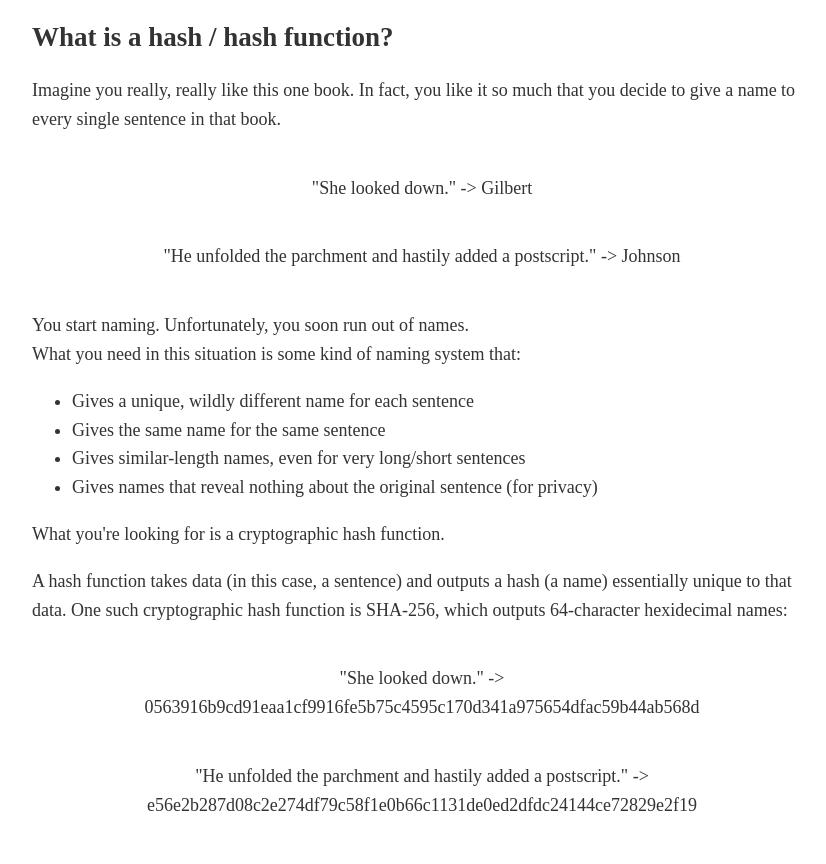
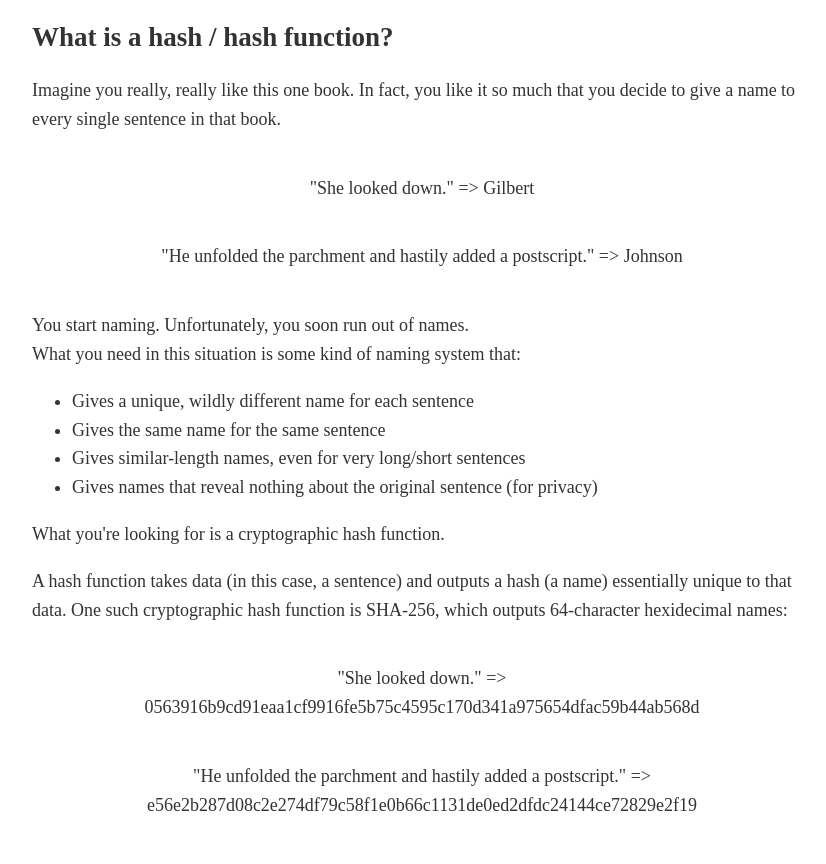
Before and after one commit to KevinTheShoe/hash-length-extension-demo, a plain HTML site: page index.html in a window 1280 px wide. Shown: the part 86-950 px from the top of the page, without its empty margins (218-1044 px from the left). Drawn offline with Linux system fonts and the light colour scheme.

Commit message:
Equals sign is more centered for arrow shaft

```diff
--- a/index.html
+++ b/index.html
@@ -14,8 +14,8 @@
 
 			<p>
 				Imagine you really, really like this one book. In fact, you like it so much that you decide to give a name to every single sentence in that book.
-				<blockquote class="centered">"She looked down." -> Gilbert</blockquote>
-				<blockquote class="centered">"He unfolded the parchment and hastily added a postscript." -> Johnson</blockquote>
+				<blockquote class="centered">"She looked down." => Gilbert</blockquote>
+				<blockquote class="centered">"He unfolded the parchment and hastily added a postscript." => Johnson</blockquote>
 				You start naming. Unfortunately, you soon run out of names.<br>
 				What you need in this situation is some kind of naming system that:
 				<ul>
@@ -29,8 +29,8 @@
 
 			<p>
 				A hash function takes data (in this case, a sentence) and outputs a hash (a name) essentially unique to that data. One such cryptographic hash function is SHA-256, which outputs 64-character hexidecimal names:
-				<blockquote class="centered">"She looked down." -> 0563916b9cd91eaa1cf9916fe5b75c4595c170d341a975654dfac59b44ab568d</blockquote>
-				<blockquote class="centered">"He unfolded the parchment and hastily added a postscript." -> e56e2b287d08c2e274df79c58f1e0b66c1131de0ed2dfdc24144ce72829e2f19</blockquote>
+				<blockquote class="centered">"She looked down." => 0563916b9cd91eaa1cf9916fe5b75c4595c170d341a975654dfac59b44ab568d</blockquote>
+				<blockquote class="centered">"He unfolded the parchment and hastily added a postscript." => e56e2b287d08c2e274df79c58f1e0b66c1131de0ed2dfdc24144ce72829e2f19</blockquote>
 				Using SHA-256, we could assign a unique name to every single piece of text ever written. The names don't roll off the tongue quite as easily, but that's a sacrifice we'll have to accept.
 			</p>
 
```
